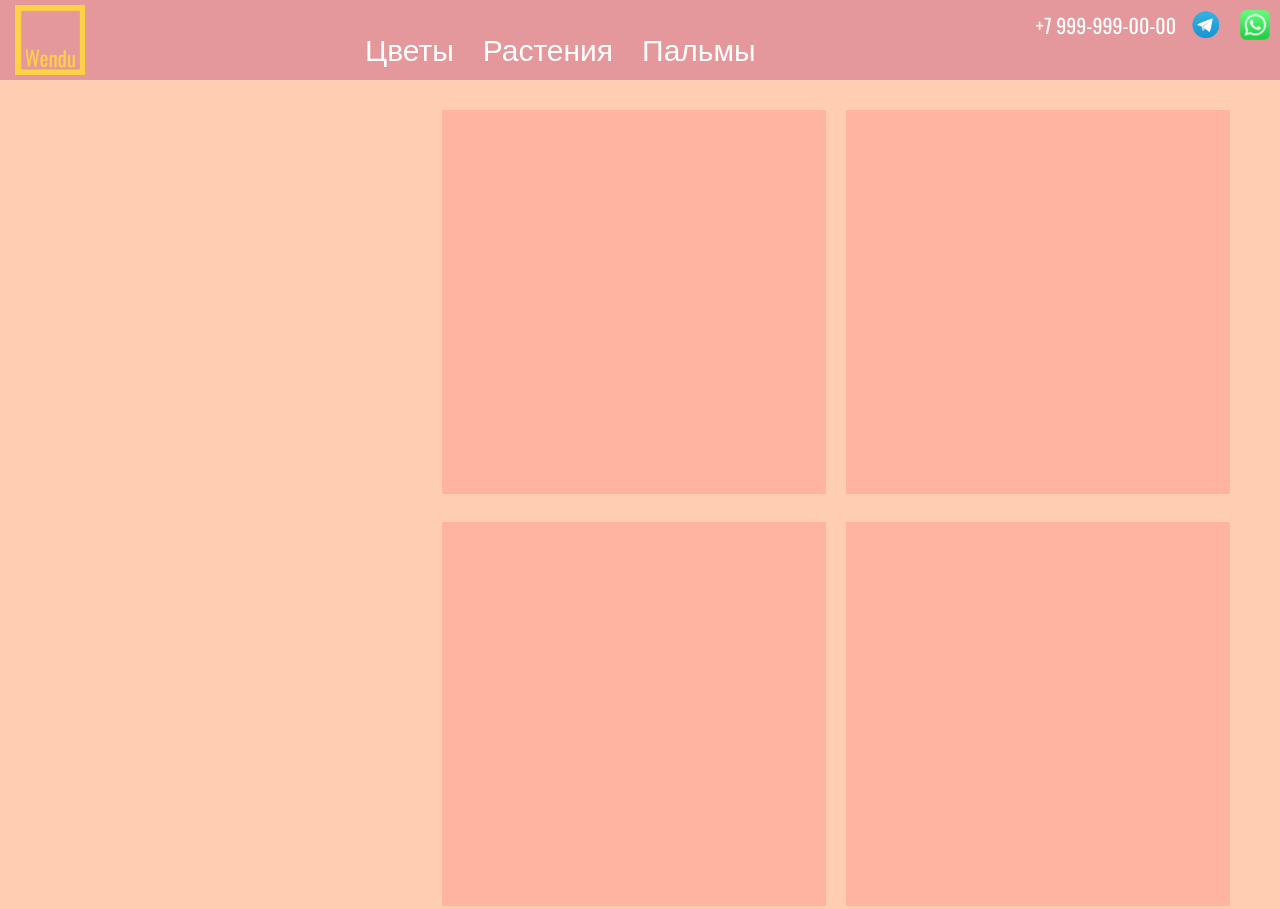
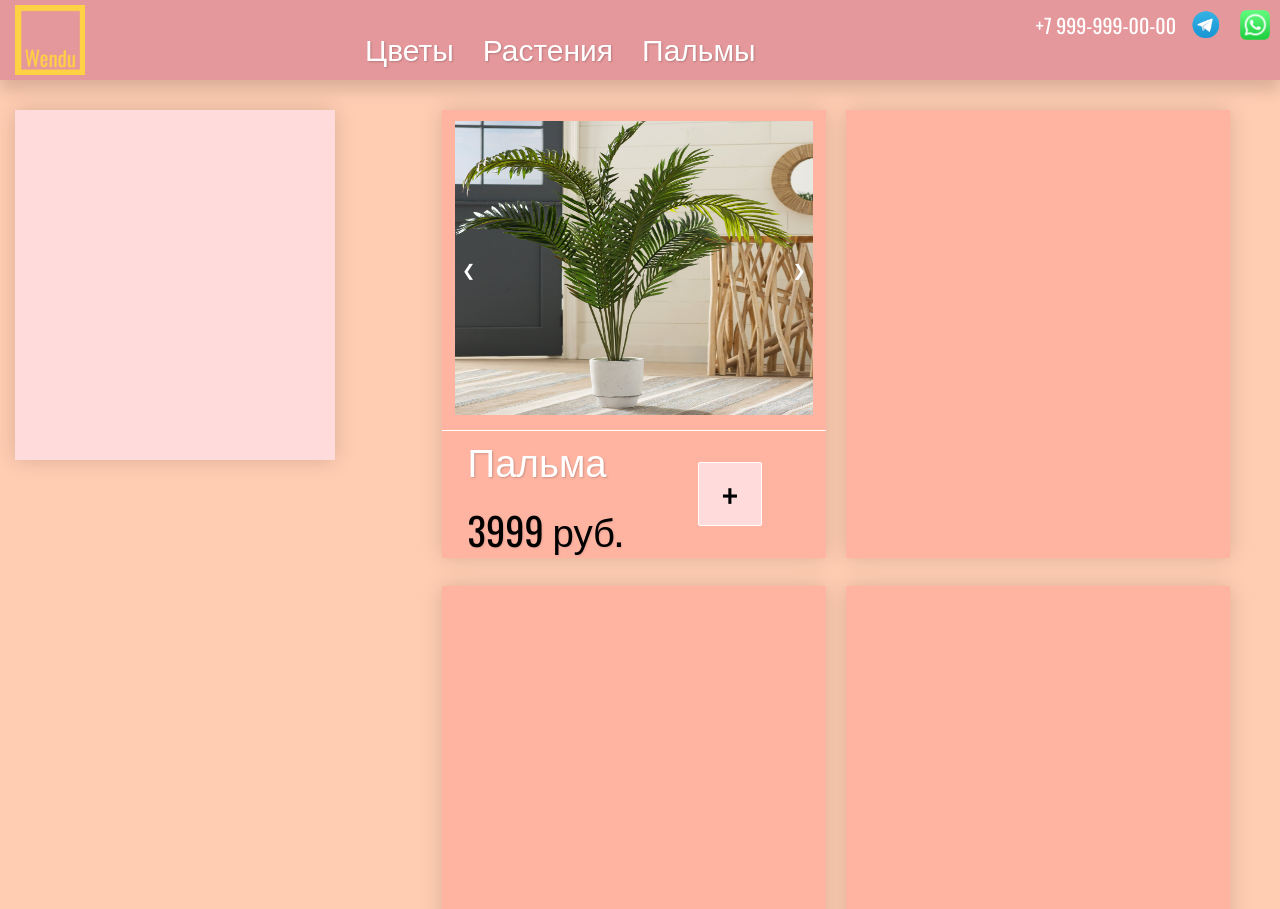
Before and after one commit to Inott-git/web_flora, a plain HTML site: page index.html in a window 1280 px wide. Shown: the top 909 px of the page. Drawn offline with nearby package versions, Linux system fonts and the light colour scheme.

Commit message:
item-com

```diff
--- a/index.html
+++ b/index.html
@@ -9,7 +9,7 @@
     <!-- Шапка -->
     <header>
         <div class="logo_div">
-            <img src="static/img/logo.png" class="logo_img">
+            <a><img src="static/img/logo.png" class="logo_img"></a>
         </div>
         <div class="main_menu">
             <a class="menu_url">Цветы</a>
@@ -31,11 +31,35 @@
     <!-- Контент -->
     <main>
         <!-- Фильтер -->
-        <div class="filter"></div>
+        <div class="filter-container">
+            <div class="filter"></div>
+        </div>
+
 
         <!-- Карточки -->
         <div class="main_content">
-            <div class="content_item"></div>
+            <div class="content_item">
+                <div class="item_img_div">
+                    <div class="mySlides fade">
+                        <img src="static/img/palma-02.jpg" class="img_item">
+                    </div>
+                    <div class="mySlides fade">
+                        <img src="static/img/palma-01.jpg" class="img_item">
+                    </div>
+                    <a class="prev" onclick="plusSlides(-1)">&#10094;</a>
+                    <a class="next" onclick="plusSlides(1)">&#10095;</a>
+                    <script src="static/js/scripts.js"></script>
+                </div>
+                <div class="item_description_div">
+                    <div class="title_price_item">
+                        <p class="title_item">Пальма</p>
+                        <p class="price_item">3999 руб.</p>
+                    </div>
+                    <div class="button_div">
+                        <button class="button_item"> + </button>
+                    </div>
+                </div>
+            </div>
             <div class="content_item"></div>
             <div class="content_item"></div>
             <div class="content_item"></div>
--- /dev/null
+++ b/static/js/scripts.js
@@ -0,0 +1,28 @@
+var slideIndex = 1;
+showSlides(slideIndex);
+
+// Next/previous controls
+function plusSlides(n) {
+  showSlides(slideIndex += n);
+}
+
+// Thumbnail image controls
+function currentSlide(n) {
+  showSlides(slideIndex = n);
+}
+
+function showSlides(n) {
+    var i;
+    var slides = document.getElementsByClassName("mySlides");
+    console.log(slides)
+    if (n > slides.length) {
+        slideIndex = 1
+    }
+    if (n < 1) {
+        slideIndex = slides.length
+    }
+    for (i = 0; i < slides.length; i++) {
+        slides[i].style.display = "none";
+    }
+    slides[slideIndex-1].style.display = "block";
+}
--- a/static/style.css
+++ b/static/style.css
@@ -19,14 +19,18 @@ header {
     height: 80px;
     background-color: #e5989b;
     margin: 0;
-    text-align: center
+    text-align: center;
+    box-shadow: 0 10px 15px rgba(0, 0, 0, 0.15);
 }
 
 main {
     flex: 1 0 auto;
+    display: flex;
+    flex-direction: row;
 }
 
 footer {
+    margin-top: 40px;
     flex: 0 0 auto;
     background-color: #b5838d;
 
@@ -56,6 +60,7 @@ footer {
     margin: 25px 15px 15px 10px;
     font-family: 'Oswald', sans-serif;
     text-decoration: none;
+    text-shadow: 1px 1px 2px rgba(0, 0, 0, 0.20);
 }
 
 
@@ -91,9 +96,9 @@ footer {
 /* Контент */
 .main_content {
     height: 100%;
-    margin-left: 200px;
     margin-right: 50px;
     margin-top: 30px;
+
     display: flex;
     flex-wrap: wrap;
     justify-content: flex-end;
@@ -102,6 +107,102 @@ footer {
 .content_item {
     background-color: #ffb4a2;
     width: 30vw;
-    height: 30vw;
+    height: 35vw;
+    box-shadow: 0 0 20px rgba(0, 0, 0, 0.15);
+}
+
+.filter {
+    background-color: #ffdbdb;
+    position: sticky;
+    top: 4rem;
+    width: 25vw;
+    height: 350px;
+    margin: 30px 0 0 15px;
+    box-shadow: 0 0 20px rgba(0, 0, 0, 0.15);
+}
+
+.filter-container {
+  display: flex;
+  justify-content: space-around;
+  align-items: flex-start;
+  height: 100%;
+  width: 400px;
+}
+
+/* элемент */
+.item_img_div {
+    width: 30vw;
+    height: 25vw;
+    display: flex;
+    align-items: center;
+    justify-content: center;
+    border-bottom: 1px solid white;
+    position: relative;
+}
+.img_item {
+    width: 28vw;
+    height: 23vw;
+    z-index: 10;
+}
+.prev, .next {
+    cursor: pointer;
+    position: absolute;
+    color: white;
+    text-align: center;
+    transition: font-size 0.15s;
+}
+.prev {
+    left: 0;
+    margin-left: 20px;
+}
+.next {
+    right: 0;
+    margin-right: 20px;
+}
+.prev:hover, .next:hover {
+    font-size: 20px;
+}
+
+.item_description_div {
+    display: flex;
+    flex-direction: row;
+}
+.title_item {
+    margin-left: 2vw;
+    margin-top: 0;
+    margin-bottom: 1vw;
+    color: white;
+    font-family: 'Oswald', sans-serif;
+    text-shadow: 1px 1px 2px rgba(0, 0, 0, 0.20);
+    font-size: 3vw;
 
 }
+.title_price_item {
+    width: 50%;
+}
+.price_item {
+    display: inline-block;
+    color: black;
+    font-family: 'Oswald', sans-serif;
+    text-shadow: 1px 1px 2px rgba(0, 0, 0, 0.10);
+    font-size: 3vw;
+    margin-left: 2vw;
+    margin-top: 0;
+    margin-bottom: 0;
+}
+
+.button_div {
+    width: 50%;
+    display: flex;
+    justify-content: center;
+    align-items: center;
+}
+.button_item {
+    border: 1px solid white;
+    background: #ffdbdb;
+    border-radius: 2px;
+    font-family: 'Oswald', sans-serif;
+    font-size: 3vw;
+    height: 5vw;
+    width: 5vw;
+}
```
Also changed, not shown: static/img/palma-01.jpg (added), static/img/palma-02.jpg (added), 1 other file.
